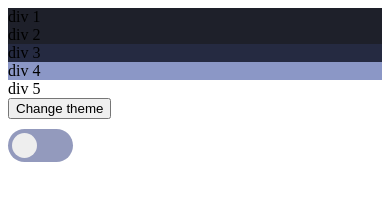
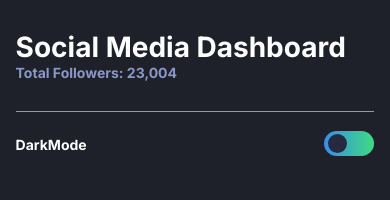
Before and after one commit to MauricioMorenoMorales/Frontend-mentor-social-media-dashboard-with-theme-switcher, a plain HTML site: page index.html in a window 390 px wide. Drawn offline with Linux system fonts and the light colour scheme.

Commit message:
Header mobile completed

```diff
--- a/css/main.css
+++ b/css/main.css
@@ -5,29 +5,39 @@
   --desaturatedText: #8b97c6;
   --text: #fff;
 }
-#x1 {
+html {
+  box-sizing: border-box;
+  font-family: 'Inter', sans-serif;
+  font-size: 62.5%;
+  scroll-behavior: smooth;
+}
+*,
+*:before,
+*:after {
+  box-sizing: inherit;
+}
+body {
+  margin: 0;
+  overflow-x: hidden;
+  font-size: 1.4rem;
   background-color: var(--bg);
+  color: var(--text);
 }
-#x2 {
-  background-color: var(--topBgPattern);
+img {
+  max-width: 100%;
+  height: auto;
 }
-#x3 {
-  background-color: var(--cardBg);
-}
-#x4 {
-  background-color: var(--desaturatedText);
-}
-#x5 {
-  background-color: var(--text);
+figure {
+  margin: 0;
 }
 #theme-switcher {
   margin-bottom: 10px;
 }
 .lbl {
   display: inline-block;
-  width: 65px;
-  height: 33px;
-  background: #939abd;
+  width: 50px;
+  height: 25px;
+  background: linear-gradient(to left, #3eda82, #378fe6);
   border-radius: 100px;
   cursor: pointer;
   position: relative;
@@ -36,21 +46,47 @@
 .lbl::after {
   content: '';
   display: block;
-  width: 25px;
-  height: 25px;
-  background: #eee;
+  width: 19px;
+  height: 19px;
+  background: var(--cardBg);
   border-radius: 100px;
   position: absolute;
-  top: 4px;
+  top: 3px;
   left: 4px;
   transition: 0.3s;
 }
 #switch:checked + .lbl::after {
-  left: 36px;
+  left: 26px;
 }
 #switch:checked + .lbl {
-  background: linear-gradient(to left, #3eda82, #378fe6);
+  background: #939abd;
 }
 #switch {
   display: none;
 }
+.header {
+  display: flex;
+  flex-direction: column;
+  padding: 0 4%;
+}
+.header__top {
+  padding: 30px 0;
+}
+.header__top__title {
+  margin: 0;
+}
+.header__top__text {
+  margin: 0;
+  color: var(--desaturatedText);
+  font-weight: 700;
+}
+.header__bottom {
+  padding: 10px 0;
+  display: flex;
+  justify-content: space-between;
+  align-items: center;
+  border-top: 1px solid var(--desaturatedText);
+}
+.header__bottom__text {
+  font-weight: 700;
+}
--- a/index.html
+++ b/index.html
@@ -7,22 +7,29 @@
   <!-- displays site properly based on user's device -->
   <link rel="icon" type="image/png" sizes="32x32" href="./images/favicon-32x32.png">
   <title>Frontend Mentor | [Challenge Name Here]</title>
+  <link rel="preconnect" href="https://fonts.gstatic.com">
+  <link href="https://fonts.googleapis.com/css2?family=Inter:wght@400;700&display=swap" rel="stylesheet">
   <link rel="stylesheet" href="./css/main.css">
-  <link rel="stylesheet" href="dist/switch.css">
 </head>
 
 <body>
 
-  <div id="x1">div 1</div>
-  <div id="x2">div 2</div>
-  <div id="x3">div 3</div>
-  <div id="x4">div 4</div>
-  <div id="x5">div 5</div>
-  <button id="theme-switcher">Change theme</button>
-  <div class="switch-container">
-    <input type="checkbox" name="" id="switch">
-    <label for="switch" class="lbl"></label>
-  </div>
+  <main>
+    <header class="header">
+      <div class="header__top">
+        <h1 class="header__top__title">Social Media Dashboard</h1>
+        <p class="header__top__text">Total Followers: 23,004</p>
+      </div>
+      <div class="header__bottom">
+        <p class="header__bottom__text">DarkMode</p>
+        <div class="switch-container">
+          <input type="checkbox" name="" id="switch">
+          <label for="switch" class="lbl"></label>
+        </div>
+
+      </div>
+    </header>
+  </main>
 
   <!--
   <div class="attribution">
@@ -30,7 +37,6 @@
     Coded by <a href="#">Your Name Here</a>.
   </div> -->
 </body>
-<script src="dist/switch.js"></script>
 <script src="./scripts/main.js"></script>
 
 </html>
--- a/scripts/main.js
+++ b/scripts/main.js
@@ -1,8 +1,8 @@
 let DarkTheme = true
-const $Button = document.getElementById('theme-switcher')
+const $Switch = document.getElementById('switch')
 
-$Button.addEventListener('click', e => {
-	if (DarkTheme) {
+$Switch.addEventListener('click', e => {
+	if ($Switch.checked) {
 		document.documentElement.style.setProperty('--bg', '#ffffff')
 		document.documentElement.style.setProperty('--topBgPattern', '#f5f7ff')
 		document.documentElement.style.setProperty('--cardBg', '#f0f2fa')
```
Also changed, not shown: 2 other files.
